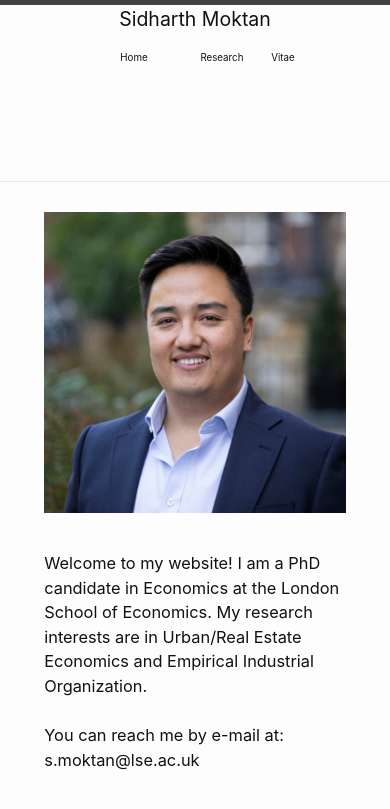
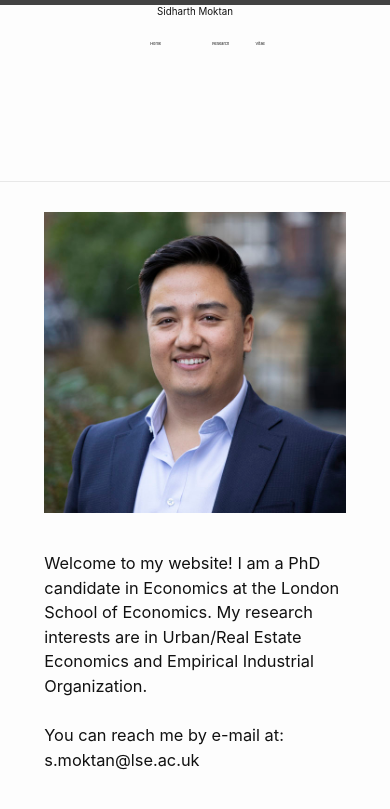
Before and after one commit to sidharthmoktan/sidharthmoktan.github.io, a Jekyll site: the page built from index.markdown, in a window 390 px wide. Shown: the top 809 px of the page. Built offline with Jekyll 4.4.1, drawn with Linux system fonts in a browser that asks for light colours.

Commit message:
Update _layout.scss

```diff
--- a/_sass/minima/_layout.scss
+++ b/_sass/minima/_layout.scss
@@ -17,7 +17,7 @@
 }
 @media screen and (max-width: 600px) {
   .site-header {
-    font-size: 5vw;
+    font-size: 2.5vw;
   }
 }
 
@@ -67,7 +67,7 @@
 }
 @media screen and (max-width: 600px) {
   .site-nav {
-    font-size: 2.5vw;
+    font-size: 1vw;
   }
 }
 
```
